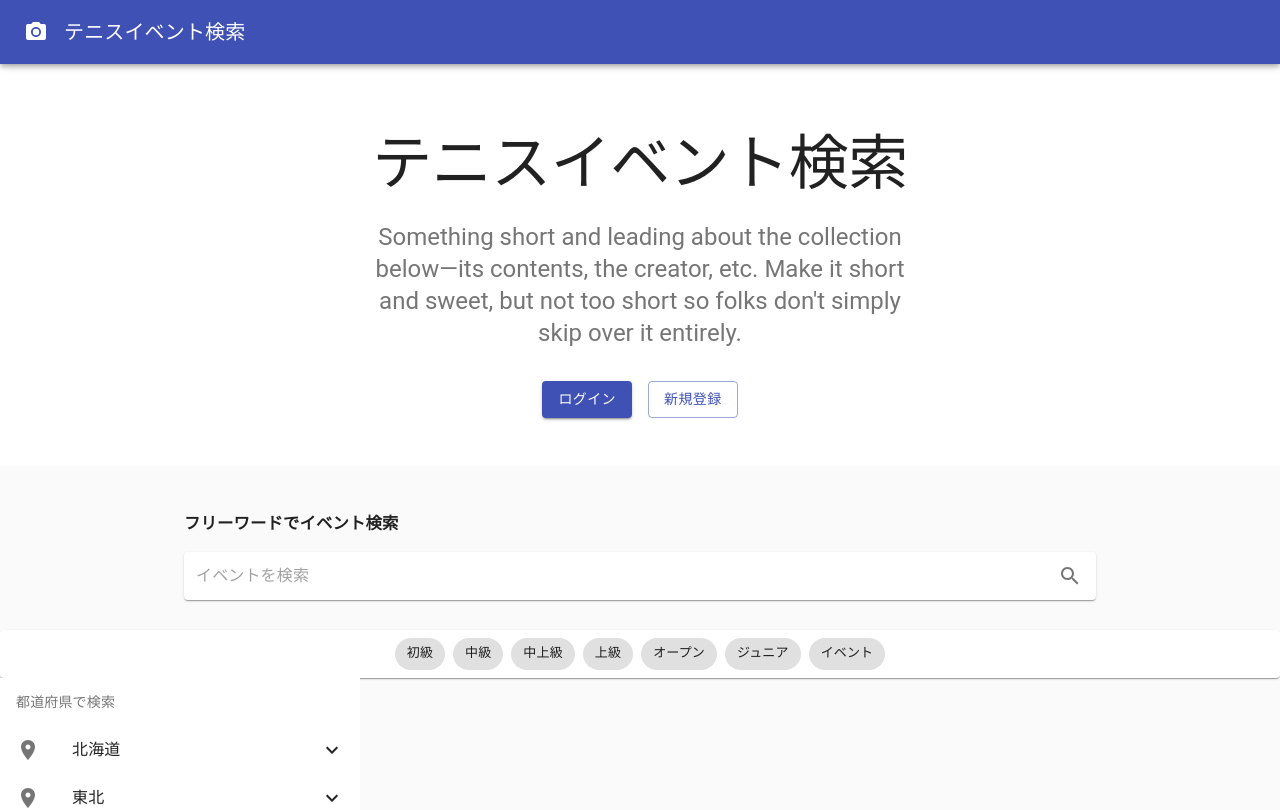
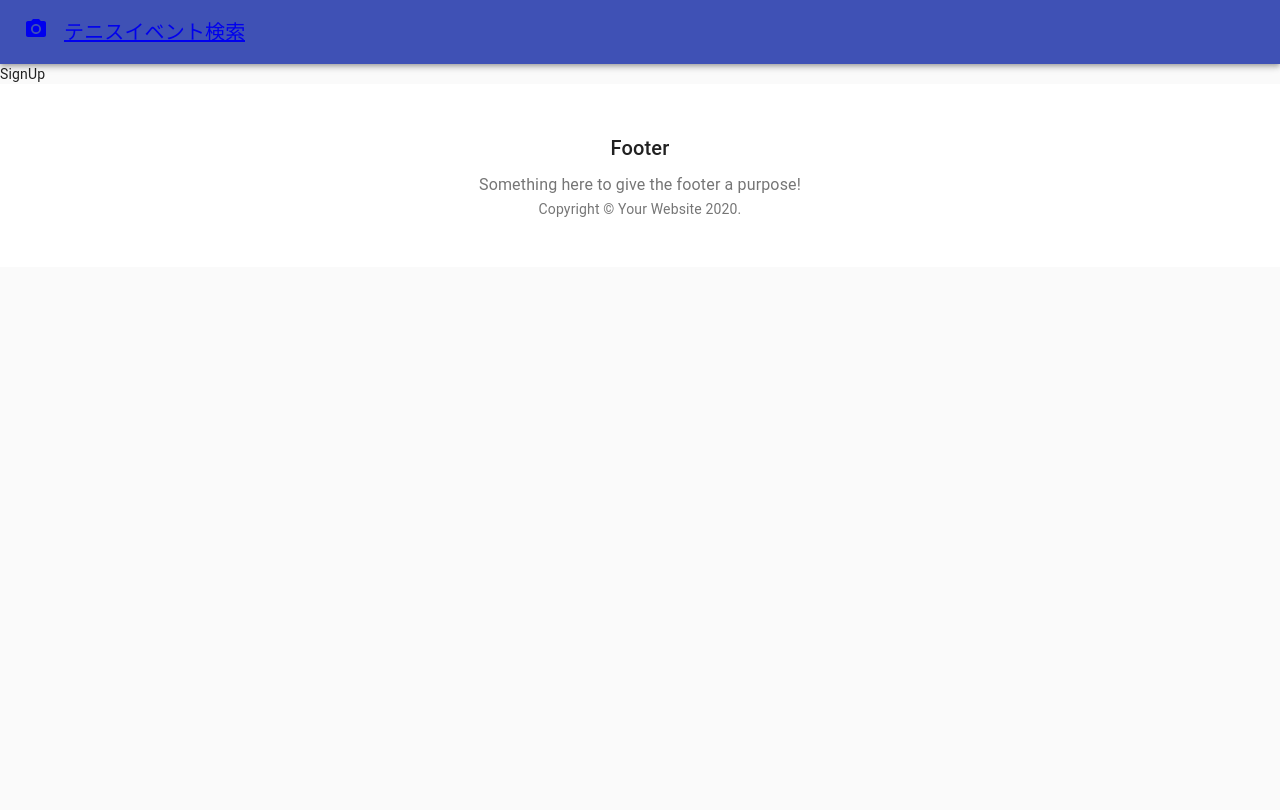
Before and after one commit to junpeko5/search-tennis-event, a React (Create React App) app: page /signup in a window 1280 px wide. Shown: the top 810 px of the page. Built offline with nearby package versions, Linux system fonts and the light colour scheme.

Commit message:
ReactRouterの導入

```diff
--- a/package.json
+++ b/package.json
@@ -8,6 +8,7 @@
     "@testing-library/jest-dom": "^4.2.4",
     "@testing-library/react": "^9.3.2",
     "@testing-library/user-event": "^7.1.2",
+    "@types/react-router": "^5.1.4",
     "@types/react-router-dom": "^5.1.3",
     "react": "^16.12.0",
     "react-dom": "^16.12.0",
@@ -55,6 +56,7 @@
     "eslint-plugin-react-hooks": "^1.7.0",
     "prettier": "^1.19.1",
     "prettier-stylelint": "^0.4.2",
+    "react-router": "^5.1.2",
     "stylelint": "^12.0.1",
     "stylelint-config-prettier": "^8.0.0",
     "stylelint-config-standard": "^19.0.0",
--- a/src/App.tsx
+++ b/src/App.tsx
@@ -1,27 +1,34 @@
 import React from 'react';
+import { BrowserRouter as Router, Switch, Route, Link } from 'react-router-dom';
 import { CssBaseline } from '@material-ui/core';
 
 import Appbar from './components/Appbar';
+import Home from './components/Home';
+import Login from './components/Login';
+import SignUp from './components/SignUp';
 import AppFooter from './components/AppFooter';
-import HeroHeader from './components/HeroHeader';
-import Cards from './components/Cards';
-import FreeWordsForm from './components/FreeWordsForm';
-import Keywords from './components/Keywords';
-import Prefectures from './components/Prefectures';
 
 const App = () => {
   return (
     <>
-      <CssBaseline />
-      <Appbar />
-      <main>
-        <HeroHeader />
-        <FreeWordsForm />
-        <Keywords />
-        <Prefectures />
-        <Cards />
-      </main>
-      <AppFooter />
+      <Router>
+        <CssBaseline />
+        <Appbar />
+        <main>
+          <Switch>
+            <Route path="/" exact>
+              <Home />
+            </Route>
+            <Route path="/login" exact>
+              <Login />
+            </Route>
+            <Route path="/signup" exact>
+              <SignUp />
+            </Route>
+          </Switch>
+        </main>
+        <AppFooter />
+      </Router>
     </>
   );
 };
--- a/src/components/Appbar.tsx
+++ b/src/components/Appbar.tsx
@@ -1,4 +1,5 @@
 import React from 'react';
+import { Link } from 'react-router-dom';
 import AppBar from '@material-ui/core/AppBar';
 import Toolbar from '@material-ui/core/Toolbar';
 import CameraIcon from '@material-ui/icons/PhotoCamera';
@@ -23,10 +24,14 @@ const Appbar = () => {
   return (
     <AppBar position="relative">
       <Toolbar>
-        <CameraIcon className={classes.icon} />
-        <Typography variant="h6" color="inherit" noWrap>
-          テニスイベント検索
-        </Typography>
+        <Link to="/">
+          <CameraIcon className={classes.icon} />
+        </Link>
+        <Link to="/">
+          <Typography variant="h6" color="inherit" noWrap>
+            テニスイベント検索
+          </Typography>
+        </Link>
       </Toolbar>
     </AppBar>
   );
--- a/src/components/HeroHeader.tsx
+++ b/src/components/HeroHeader.tsx
@@ -1,4 +1,5 @@
 import React from 'react';
+import { Link } from 'react-router-dom';
 import { Typography, Grid, Container, Button } from '@material-ui/core';
 import { makeStyles } from '@material-ui/core/styles';
 
@@ -41,14 +42,18 @@ const HeroHeader = () => {
         <div className={classes.heroButtons}>
           <Grid container spacing={2} justify="center">
             <Grid item>
+              <Link to="/login">
                 <Button variant="contained" color="primary">
                   ログイン
                 </Button>
+              </Link>
             </Grid>
             <Grid item>
+              <Link to="/signup">
                 <Button variant="outlined" color="primary">
                   新規登録
                 </Button>
+              </Link>
             </Grid>
           </Grid>
         </div>
--- /dev/null
+++ b/src/components/Home.tsx
@@ -0,0 +1,20 @@
+import React from 'react';
+import HeroHeader from './HeroHeader';
+import Cards from './Cards';
+import FreeWordsForm from './FreeWordsForm';
+import Keywords from './Keywords';
+import Prefectures from './Prefectures';
+
+const Home = () => {
+  return (
+    <>
+      <HeroHeader />
+      <FreeWordsForm />
+      <Keywords />
+      <Prefectures />
+      <Cards />
+    </>
+  );
+};
+
+export default Home;
--- /dev/null
+++ b/src/components/Login.tsx
@@ -0,0 +1,11 @@
+import React from 'react';
+
+const Login = () => {
+  return (
+    <>
+      Login
+    </>
+  );
+};
+
+export default Login;
--- /dev/null
+++ b/src/components/SignUp.tsx
@@ -0,0 +1,11 @@
+import React from 'react';
+
+const SignUp = () => {
+  return (
+    <>
+      SignUp
+    </>
+  );
+};
+
+export default SignUp;
```
Also changed, not shown: 1 other file (tests, documents, lock files or other folders). Lines whose indentation alone changed are shown as unchanged.
